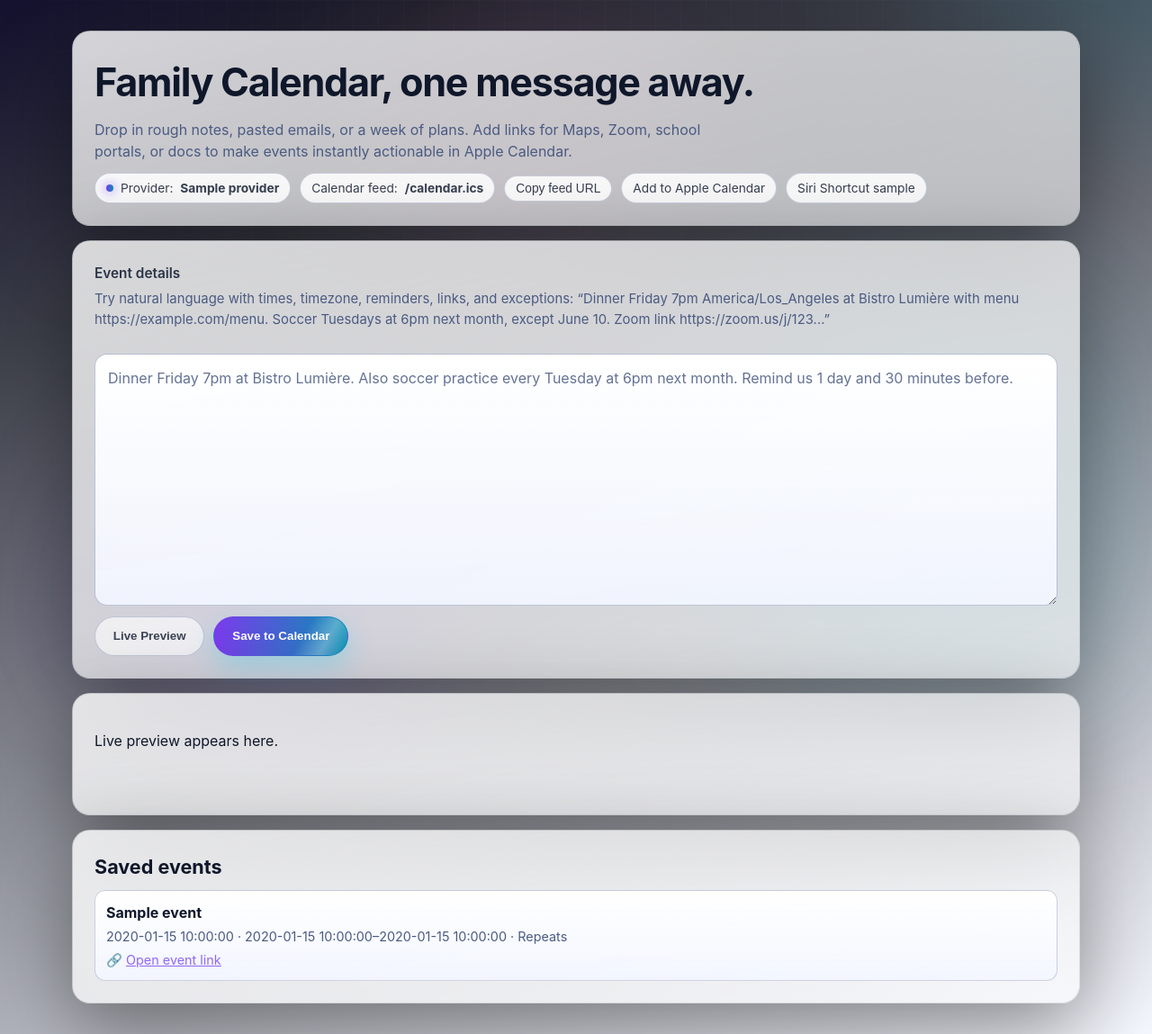
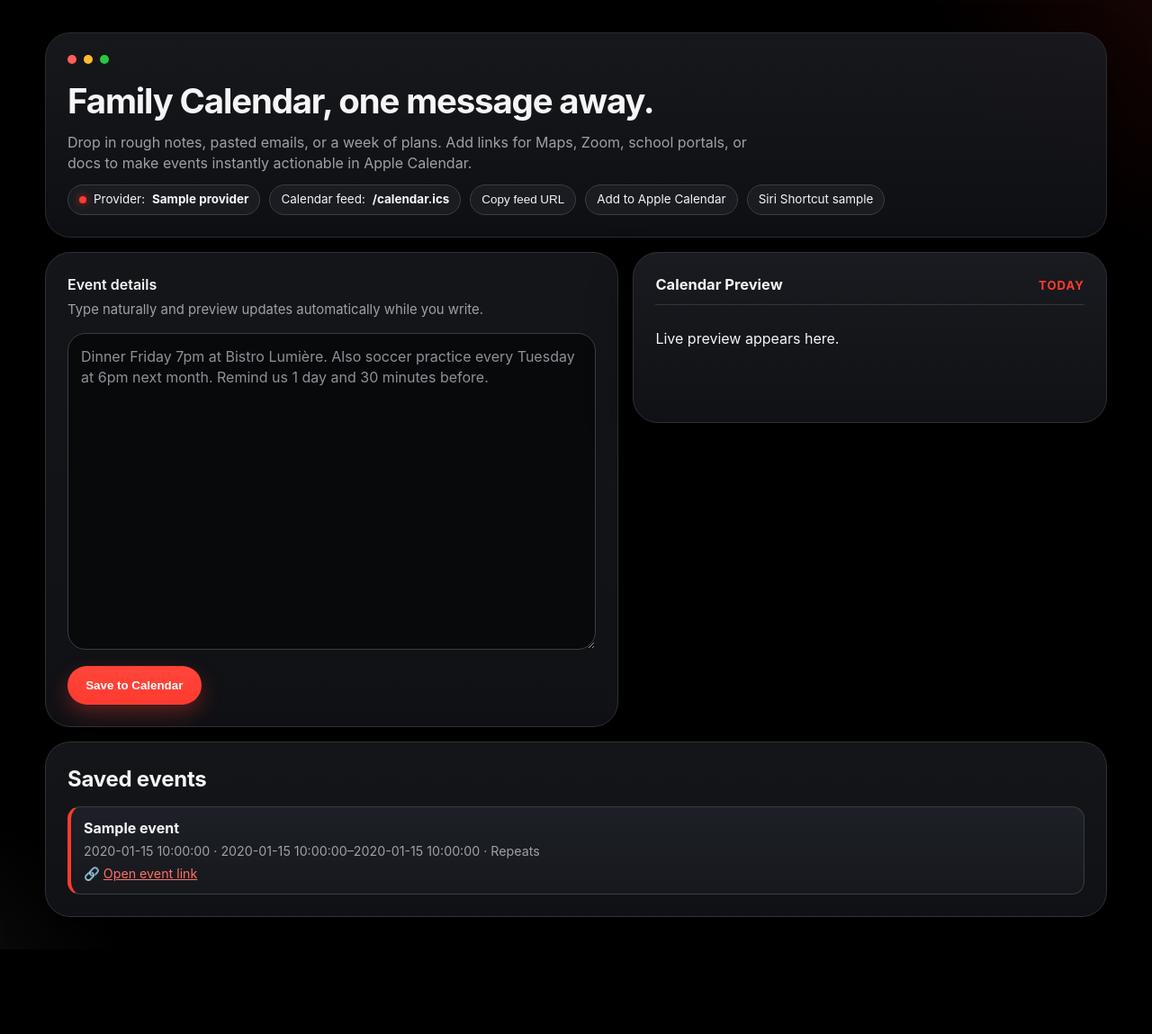
Before and after one commit to flkapes/ics-gen, a Python web app: template templates/index.html in a window 1280 px wide. Shown: the whole page at 90% size. After the commit the page ends 1019 px from the top, so only its background shows below. Run offline with Jinja, Linux system fonts and the light colour scheme; the template is opened without the code that fills it: most values are stand-ins (such as "Sample title", 1, 10 or a date in 2020); some libraries are stand-ins or nearby versions.

Commit message:
Refine UI to feel closer to native iOS Calendar

```diff
--- a/templates/index.html
+++ b/templates/index.html
@@ -8,46 +8,21 @@
   <script src="https://unpkg.com/htmx.org@1.9.12" defer></script>
   <style>
     :root {
-      color-scheme: light dark;
-      --bg: #f6f8ff;
-      --bg-soft: #eaf0ff;
-      --surface: #ffffffcc;
-      --surface-strong: #ffffff;
-      --surface-elevated: #f1f5ffeb;
-      --text: #0f172a;
-      --muted: #4b5b82;
-      --line: #1e293b1f;
-      --line-strong: #4c5f8f5c;
-      --accent-a: #7c3aed;
-      --accent-b: #0891b2;
-      --accent-c: #db2777;
-      --good: #059669;
-      --warning: #ca8a04;
-      --danger: #e11d48;
+      color-scheme: dark;
+      --bg: #000;
+      --surface: #101113;
+      --surface-elevated: #1a1b1f;
+      --line: #2f3138;
+      --text: #f5f5f7;
+      --muted: #9ea0a8;
+      --apple-red: #ff3b30;
+      --apple-red-soft: #ff453a;
+      --radius-xl: 28px;
       --radius-lg: 20px;
       --radius-md: 14px;
       --radius-pill: 999px;
-      --shadow: 0 28px 90px rgba(0, 0, 0, .42);
-      --focus-ring: 0 0 0 3px #8b5cf66e;
-    }
-    @media (prefers-color-scheme: dark) {
-      :root {
-        --bg: #040713;
-        --bg-soft: #0b1330;
-        --surface: #0f1938cc;
-        --surface-strong: #101b3f;
-        --surface-elevated: #162655f2;
-        --text: #f4f7ff;
-        --muted: #b9c6ef;
-        --line: #ffffff29;
-        --line-strong: #c6d1ff52;
-        --accent-a: #8b5cf6;
-        --accent-b: #22d3ee;
-        --accent-c: #f472b6;
-        --good: #34d399;
-        --warning: #fbbf24;
-        --danger: #fb7185;
-      }
+      --focus: 0 0 0 3px #ff3b306b;
+      --shadow: 0 20px 44px rgba(0,0,0,.5);
     }
 
     * { box-sizing: border-box; }
@@ -56,207 +31,122 @@
     body {
       min-height: 100dvh;
       color: var(--text);
-      font-family: Inter, system-ui, -apple-system, Segoe UI, Roboto, Helvetica, Arial, sans-serif;
+      font-family: -apple-system, BlinkMacSystemFont, "SF Pro Text", "SF Pro Display", "Segoe UI", Roboto, Helvetica, Arial, sans-serif;
       background:
-        radial-gradient(55rem 55rem at -4% -14%, #8b5cf62e 0, #8b5cf600 62%),
-        radial-gradient(40rem 40rem at 104% -16%, #22d3ee30 0, #22d3ee00 64%),
-        linear-gradient(160deg, #030611, var(--bg));
-      line-height: 1.5;
-      padding: clamp(16px, 2.8vw, 34px);
+        radial-gradient(42rem 42rem at 110% -8%, #ff3b3022 0, #0000 60%),
+        radial-gradient(26rem 26rem at -8% 108%, #ffffff12 0, #0000 64%),
+        var(--bg);
+      line-height: 1.45;
+      padding: clamp(16px, 3vw, 36px);
     }
 
-    .mesh {
-      position: fixed;
-      inset: 0;
-      pointer-events: none;
-      opacity: .45;
-      background-image: linear-gradient(#ffffff0d 1px, transparent 1px), linear-gradient(90deg, #ffffff0d 1px, transparent 1px);
-      background-size: 28px 28px;
-      mask-image: radial-gradient(circle at 50% -10%, #000 24%, transparent 88%);
+    .app { max-width: 1180px; margin: 0 auto; display: grid; gap: 16px; }
+
+    .hero {
+      padding: clamp(16px, 2.1vw, 24px);
+      border-radius: var(--radius-xl);
+      border: 1px solid #2a2c33;
+      background: linear-gradient(180deg, #1b1c21d9, #0f1014f2);
+      box-shadow: var(--shadow);
     }
 
-    .aurora {
-      position: fixed;
-      inset: 0;
-      pointer-events: none;
-      opacity: .55;
-      filter: blur(64px);
-      background:
-        radial-gradient(24rem 24rem at 22% 84%, #7c3aed66, transparent 72%),
-        radial-gradient(30rem 30rem at 82% 70%, #22d3ee50, transparent 75%),
-        radial-gradient(24rem 24rem at 45% 12%, #f472b644, transparent 75%);
-      z-index: 0;
+    .hero-top { display: flex; align-items: center; gap: 8px; margin-bottom: 14px; }
+    .window-dot { width: 10px; height: 10px; border-radius: 50%; background: #ff5f57; }
+    .window-dot:nth-child(2) { background: #febc2e; }
+    .window-dot:nth-child(3) { background: #28c840; }
+
+    .hero h1 { margin: 0 0 6px; font-size: clamp(1.55rem, 3.2vw, 2.4rem); letter-spacing: -0.03em; }
+    .hero p { margin: 0; color: var(--muted); max-width: 78ch; }
+
+    .meta-row { margin-top: 12px; display: flex; flex-wrap: wrap; gap: 10px; }
+    .pill {
+      display: inline-flex; align-items: center; gap: 8px;
+      border: 1px solid #3a3d45; border-radius: var(--radius-pill);
+      background: #1a1c21; padding: 6px 12px; color: var(--text);
+      font-size: .84rem; text-decoration: none;
     }
+    .pill .dot { width: 8px; height: 8px; border-radius: 50%; background: var(--apple-red); box-shadow: 0 0 10px #ff3b30aa; }
 
-    .app {
-      max-width: 1120px;
-      margin: 0 auto;
+    .workspace {
       display: grid;
+      grid-template-columns: minmax(0, 1.15fr) minmax(0, .95fr);
       gap: 16px;
-      position: relative;
-      z-index: 1;
+      align-items: start;
     }
 
     .card {
-      background: linear-gradient(165deg, color-mix(in oklab, var(--surface), #fff 8%), color-mix(in oklab, var(--surface), transparent 28%));
+      border-radius: var(--radius-xl);
       border: 1px solid var(--line);
-      border-radius: var(--radius-lg);
+      background: linear-gradient(180deg, #17191ddb, #111216f2);
       box-shadow: var(--shadow);
-      backdrop-filter: blur(14px);
-      padding: clamp(15px, 2vw, 24px);
+      padding: clamp(16px, 2vw, 24px);
     }
 
-    .hero h1 { margin: 0 0 8px; font-size: clamp(1.6rem, 3.4vw, 2.7rem); letter-spacing: -.03em; }
-    .hero p { margin: 0; color: var(--muted); max-width: 70ch; }
+    .card h2 { margin: 0 0 12px; letter-spacing: -0.01em; }
+    label { display: block; margin-bottom: 6px; font-weight: 600; }
+    .supporting { color: var(--muted); font-size: .93rem; margin-top: 4px; }
 
-    .meta-row {
-      margin-top: 12px;
-      display: flex;
-      flex-wrap: wrap;
-      gap: 10px;
-      align-items: center;
+    textarea {
+      width: 100%; min-height: clamp(220px, 44vh, 420px);
+      border-radius: var(--radius-lg); border: 1px solid #3a3d45;
+      background: #08090b; color: var(--text);
+      padding: 14px; font: inherit; resize: vertical;
+      transition: border-color .18s ease, box-shadow .2s ease;
+    }
+    textarea::placeholder { color: #8e9098; }
+    textarea:focus-visible { outline: none; border-color: var(--apple-red); box-shadow: var(--focus); }
+
+    .actions { margin-top: 12px; display: flex; gap: 10px; }
+    .btn {
+      appearance: none; border: 1px solid transparent; cursor: pointer;
+      border-radius: var(--radius-pill); padding: .8rem 1.2rem;
+      font-weight: 700; transition: filter .15s ease, transform .12s ease;
+    }
+    .btn:active { transform: translateY(1px); }
+    .btn-primary { color: #fff; background: linear-gradient(180deg, var(--apple-red-soft), var(--apple-red)); box-shadow: 0 10px 22px #ff3b304d; }
+
+    #preview {
+      background: linear-gradient(180deg, #1a1b20, #101115);
+      position: sticky;
+      top: 16px;
     }
 
-    .pill {
-      display: inline-flex;
-      align-items: center;
-      gap: 8px;
-      font-size: .86rem;
-      border: 1px solid color-mix(in oklab, var(--line-strong), transparent 20%);
-      border-radius: var(--radius-pill);
-      padding: 6px 12px;
-      color: color-mix(in oklab, var(--text), white 20%);
-      background: color-mix(in oklab, var(--surface-strong), transparent 12%);
-      text-decoration: none;
+    .preview-header {
+      display: flex; justify-content: space-between; align-items: baseline;
+      margin-bottom: 10px; padding-bottom: 10px; border-bottom: 1px solid #31343c;
+    }
+    .preview-header .title { font-size: 1.03rem; font-weight: 650; }
+    .preview-header .today { color: var(--apple-red); font-size: .82rem; font-weight: 700; text-transform: uppercase; letter-spacing: .08em; }
+
+    .preview-shell { min-height: 96px; display: grid; gap: 10px; }
+    .preview-item, .event-item {
+      border: 1px solid #393c45;
+      border-left: 4px solid var(--apple-red);
+      background: linear-gradient(180deg, #1d2026, #16181d);
+      border-radius: var(--radius-md);
+      padding: 12px 14px;
     }
 
-    .pill .dot {
-      width: 8px;
-      height: 8px;
-      border-radius: 50%;
-      background: linear-gradient(90deg, var(--accent-a), var(--accent-b));
-      box-shadow: 0 0 12px #8b5cf6;
+    .meta { color: var(--muted); font-size: .89rem; margin-top: 4px; }
+    .error {
+      color: #ffeceb; background: #5e1714; border: 1px solid #ff7b73;
+      border-radius: var(--radius-md); padding: 11px 12px;
     }
 
-    h2 { margin: 0 0 10px; font-size: clamp(1.1rem, 1.9vw, 1.35rem); }
-    label { display: block; margin-bottom: 6px; font-size: .96rem; color: color-mix(in oklab, var(--text), white 15%); font-weight: 600; }
+    .saved { grid-column: 1 / -1; }
+    .event-list { display: grid; gap: 10px; }
+    a { color: #ff6f66; }
 
-    .form-grid { display: grid; gap: 12px; }
-
-    textarea {
-      width: 100%;
-      min-height: clamp(210px, 35vh, 340px);
-      border-radius: var(--radius-md);
-      border: 1px solid var(--line-strong);
-      background: linear-gradient(180deg, color-mix(in oklab, var(--surface-strong), white 5%), color-mix(in oklab, var(--surface-elevated), var(--bg) 16%));
-      color: var(--text);
-      padding: 14px;
-      font: inherit;
-      resize: vertical;
-      transition: border-color .2s ease, box-shadow .2s ease, transform .2s ease;
-    }
-
-    textarea::placeholder { color: color-mix(in oklab, var(--muted), transparent 14%); }
-    textarea:focus-visible {
-      outline: none;
-      border-color: color-mix(in oklab, var(--accent-a), white 30%);
-      box-shadow: var(--focus-ring);
-      transform: translateY(-1px);
-    }
-
-    .actions { display: flex; flex-wrap: wrap; gap: 10px; align-items: center; }
-
-    .btn {
-      appearance: none;
-      border: 1px solid transparent;
-      border-radius: var(--radius-pill);
-      cursor: pointer;
-      font-weight: 700;
-      padding: .83rem 1.24rem;
-      transition: transform .12s ease, filter .18s ease, box-shadow .2s ease;
-    }
-
-    .btn:active { transform: translateY(1px); }
-    .btn:focus-visible { outline: none; box-shadow: var(--focus-ring); }
-
-    .btn-primary {
-      color: white;
-      background: linear-gradient(95deg, var(--accent-a), var(--accent-b));
-      box-shadow: 0 12px 30px #22d3ee4f;
-      position: relative;
-      overflow: hidden;
-      isolation: isolate;
-    }
-
-    .btn-primary::after {
-      content: "";
-      position: absolute;
-      inset: -240% -30%;
-      z-index: -1;
-      background: linear-gradient(120deg, #fff0 42%, #ffffff50 50%, #fff0 58%);
-      animation: sheen 2.8s linear infinite;
-    }
-
-    .btn-secondary {
-      color: color-mix(in oklab, var(--text), white 22%);
-      background: color-mix(in oklab, var(--surface), transparent 20%);
-      border-color: color-mix(in oklab, var(--line-strong), transparent 20%);
-    }
-
-    .btn:hover { filter: brightness(1.08); }
-    @keyframes sheen { to { transform: translateX(40%) translateY(40%); } }
-
-    .supporting {
-      color: var(--muted);
-      font-size: .93rem;
-      margin-top: 4px;
-    }
-
-    .preview-shell { min-height: 86px; display: grid; gap: 9px; }
-    .preview-item {
-      border: 1px solid color-mix(in oklab, var(--line-strong), transparent 22%);
-      background: linear-gradient(180deg, color-mix(in oklab, var(--surface-strong), white 8%), color-mix(in oklab, var(--surface-elevated), var(--bg) 25%));
-      border-radius: 12px;
-      padding: 11px 13px;
-      color: color-mix(in oklab, var(--text), white 16%);
-      animation: rise .22s ease;
-    }
-
-    .meta { color: var(--muted); font-size: .9rem; margin-top: 4px; }
-    .error {
-      color: #ffeaf0;
-      background: #8813378e;
-      border: 1px solid #fb71859b;
-      border-radius: 12px;
-      padding: 11px 12px;
-    }
-
-    @keyframes rise { from { opacity: 0; transform: translateY(4px);} to { opacity: 1; transform: translateY(0);} }
-
-    .event-list { display: grid; gap: 9px; }
-    .event-item {
-      border: 1px solid color-mix(in oklab, var(--line-strong), transparent 24%);
-      border-radius: 12px;
-      padding: 12px;
-      background: linear-gradient(180deg, color-mix(in oklab, var(--surface-strong), white 9%), color-mix(in oklab, var(--surface-elevated), var(--bg) 28%));
-    }
-
-    a { color: color-mix(in oklab, var(--accent-a), white 18%); }
-    a:focus-visible { outline: none; box-shadow: var(--focus-ring); border-radius: 4px; }
-
-    @media (max-width: 680px) { .btn { width: 100%; } }
-    @media (prefers-reduced-motion: reduce) {
-      *, *::before, *::after { animation: none !important; transition: none !important; }
-      textarea:focus-visible { transform: none; }
+    @media (max-width: 900px) {
+      .workspace { grid-template-columns: 1fr; }
+      #preview { position: static; }
     }
   </style>
 </head>
 <body>
-  <div class="mesh" aria-hidden="true"></div>
-  <div class="aurora" aria-hidden="true"></div>
-
   <main class="app">
-    <section class="card hero">
+    <section class="hero">
+      <div class="hero-top" aria-hidden="true"><span class="window-dot"></span><span class="window-dot"></span><span class="window-dot"></span></div>
       <h1>Family Calendar, one message away.</h1>
       <p>Drop in rough notes, pasted emails, or a week of plans. Add links for Maps, Zoom, school portals, or docs to make events instantly actionable in Apple Calendar.</p>
       <div class="meta-row">
@@ -268,25 +158,35 @@
       </div>
     </section>
 
+    <section class="workspace">
       <section class="card">
-      <form method="post" action="/save" aria-label="Event capture form" class="form-grid">
-        <div>
+        <form method="post" action="/save" aria-label="Event capture form">
           <label for="event_text">Event details</label>
-          <p class="supporting">Try natural language with times, timezone, reminders, links, and exceptions: “Dinner Friday 7pm America/Los_Angeles at Bistro Lumière with menu https://example.com/menu. Soccer Tuesdays at 6pm next month, except June 10. Zoom link https://zoom.us/j/123...”</p>
-        </div>
-        <textarea id="event_text" name="event_text" required placeholder="Dinner Friday 7pm at Bistro Lumière. Also soccer practice every Tuesday at 6pm next month. Remind us 1 day and 30 minutes before."></textarea>
+          <p class="supporting">Type naturally and preview updates automatically while you write.</p>
+          <textarea
+            id="event_text"
+            name="event_text"
+            required
+            placeholder="Dinner Friday 7pm at Bistro Lumière. Also soccer practice every Tuesday at 6pm next month. Remind us 1 day and 30 minutes before."
+            hx-post="/preview"
+            hx-trigger="input changed delay:350ms"
+            hx-target="#preview-results"
+            hx-swap="innerHTML"></textarea>
           <div class="actions">
-          <button class="btn btn-secondary" type="button" hx-post="/preview" hx-include="#event_text" hx-target="#preview" hx-swap="innerHTML">Live Preview</button>
             <button class="btn btn-primary" type="submit">Save to Calendar</button>
           </div>
         </form>
       </section>
 
       <section class="card" id="preview" aria-live="polite" aria-label="Extracted preview">
-      <div class="preview-shell"><p>Live preview appears here.</p></div>
+        <div class="preview-header">
+          <span class="title">Calendar Preview</span>
+          <span class="today">Today</span>
+        </div>
+        <div id="preview-results" class="preview-shell"><p>Live preview appears here.</p></div>
       </section>
 
-    <section class="card">
+      <section class="card saved">
         <h2>Saved events</h2>
         <div class="event-list">
           {% for e in events %}
@@ -296,6 +196,7 @@
           {% endfor %}
         </div>
       </section>
+    </section>
   </main>
 </body>
 </html>
```
Lines whose indentation alone changed are shown as unchanged.
